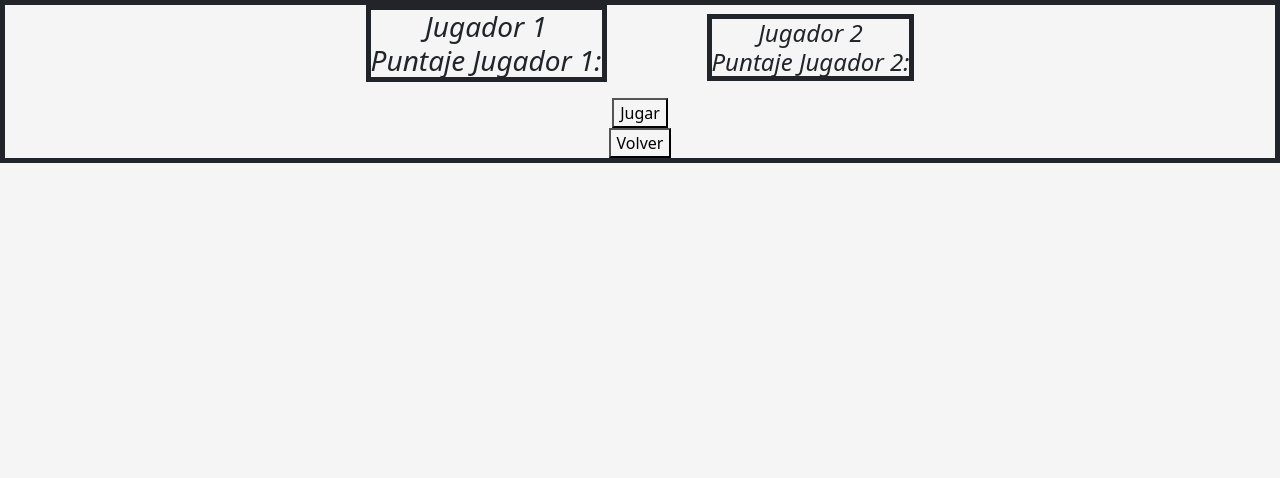
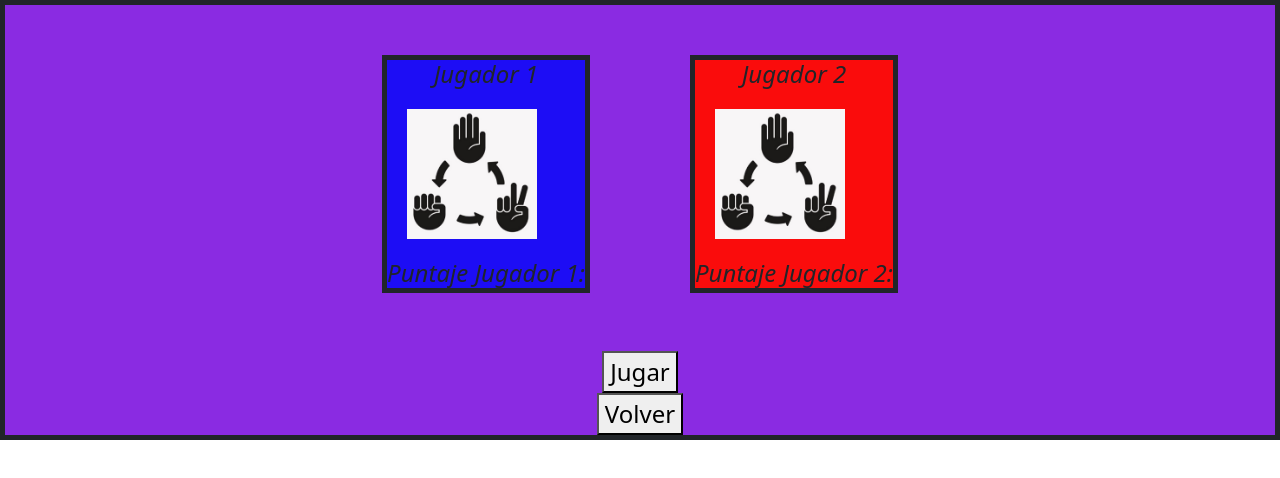
Before and after one commit to fab1997/Trabajo-PiedraPapelTijera-Grupo-1, a React app: page /juego in a window 1280 px wide. Built offline with nearby package versions, Linux system fonts and the light colour scheme.

Commit message:
Visualizacion del Juego
Se visualiza correctamente los colores del juego

```diff
--- a/src/components/Juego.js
+++ b/src/components/Juego.js
@@ -2,14 +2,19 @@ import React, { useState } from "react";
 import Boton from "../components/juego/Boton";
 import Contador from "../components/juego/Contador";
 import Resultado from "../components/juego/Resultado";
-import Imagen from "../components/juego/Imagen";
 import { Link } from "react-router-dom";
 import "../styles/Juego.css";
+import ImagenBase from "../img/juego/ImagenBase.png";
+import Piedra from "../img/juego/Piedra.png";
+import Tijera from "../img/juego/Tijera.png";
+import Papel from "../img/juego/Papel.png";
 
 export default function Juego() {
   const [eleccionJugador1, setEleccionJugador1] = useState("ImagenBase");
   const [eleccionJugador2, setEleccionJugador2] = useState("ImagenBase");
 
+  const [imgJugador, setImgJugador] = useState(<img src={ImagenBase} alt="ImagenBase" />);
+  const [imgJugador2, setImgJugador2] = useState(<img src={ImagenBase} alt="ImagenBase" />);
   const opciones = [
     {
       eleccion: "Piedra",
@@ -28,31 +33,58 @@ export default function Juego() {
   const eleccionRandomJ1 = () => {
     const eleccion = opciones[Math.floor(Math.random() * opciones.length)];
     setEleccionJugador1(eleccion);
+
+    if (eleccion.eleccion == "Piedra") {
+
+      setImgJugador(<img src={Piedra} alt="ImagenPiedra" />);
+
+    } else if (eleccion.eleccion == "Tijera" ) {
+
+      setImgJugador(<img src={Tijera} alt="ImagenTijera" />);
+
+    } else if (eleccion.eleccion == "Papel") {
+
+      setImgJugador(<img src={Papel} alt="ImagenPapel" />);
+    }
+
   };
 
   const eleccionRandomJ2 = () => {
     const eleccion = opciones[Math.floor(Math.random() * opciones.length)];
     setEleccionJugador2(eleccion);
+    if (eleccion.eleccion == "Piedra") {
+
+      setImgJugador2(<img src={Piedra} alt="ImagenPiedra" />);
+
+    } else if (eleccion.eleccion == "Tijera" ) {
+
+      setImgJugador2(<img src={Tijera} alt="ImagenTijera" />);
+
+    } else if (eleccion.eleccion == "Papel") {
+
+      setImgJugador2(<img src={Papel} alt="ImagenPapel" />);
+    }
   };
 
   const hacerClic = () => {
+
     eleccionRandomJ1();
     eleccionRandomJ2();
+
   }
 
   const volverHome = () => {
     <Link to='/' className="btn-principal"></Link>
   }
 
+
   return (
     <div className="juego">
-      <body>
-        <main>
       <h3>
           <section id="jugador1">
             <div className="jugador1">Jugador 1</div>
             <div className="eleccion">{eleccionJugador1.eleccion}</div>
-              <div clasName="imagen">{Imagen.ImagenActual}</div>
+            <div className="imagen">{imgJugador}</div>
             <div>Puntaje Jugador 1: {Contador}</div>
           </section>
           </h3>
@@ -60,7 +92,7 @@ export default function Juego() {
           <section id="jugador2">
             <div className="jugador2">Jugador 2</div>
             <div className="eleccion">{eleccionJugador2.eleccion}</div>
-              <div clasName="imagen">{Imagen.ImagenActual}</div>
+            <div className="imagen">{imgJugador2}</div>
             <div>Puntaje Jugador 2: {Contador}</div>
           </section>
           </h4>
@@ -81,8 +113,7 @@ export default function Juego() {
                 manejarClic={volverHome} /></a>
             </section>
           </div>
-        </main>
-      </body>
+
     </div>
   );
 };
--- a/src/styles/Home.css
+++ b/src/styles/Home.css
@@ -8,6 +8,3 @@ img{
     padding: 10px;
     margin: 10px;
 }
-*{
-    background: whitesmoke;
-}
--- a/src/styles/Juego.css
+++ b/src/styles/Juego.css
@@ -26,7 +26,7 @@ img{
     padding-bottom: auto;
     display: inline-block;
 }
-h3{
+.juego h3{
     background-color: rgb(29, 13, 245);
     display: inline-block;
     border: 5px solid;
@@ -35,7 +35,7 @@ h3{
     padding: auto;
     margin: 50px;
 }
-h4{
+.juego h4{
     background-color: rgb(250, 12, 12);
     display: inline-block;
     border: 5px solid;
```
Lines whose indentation alone changed are shown as unchanged.
